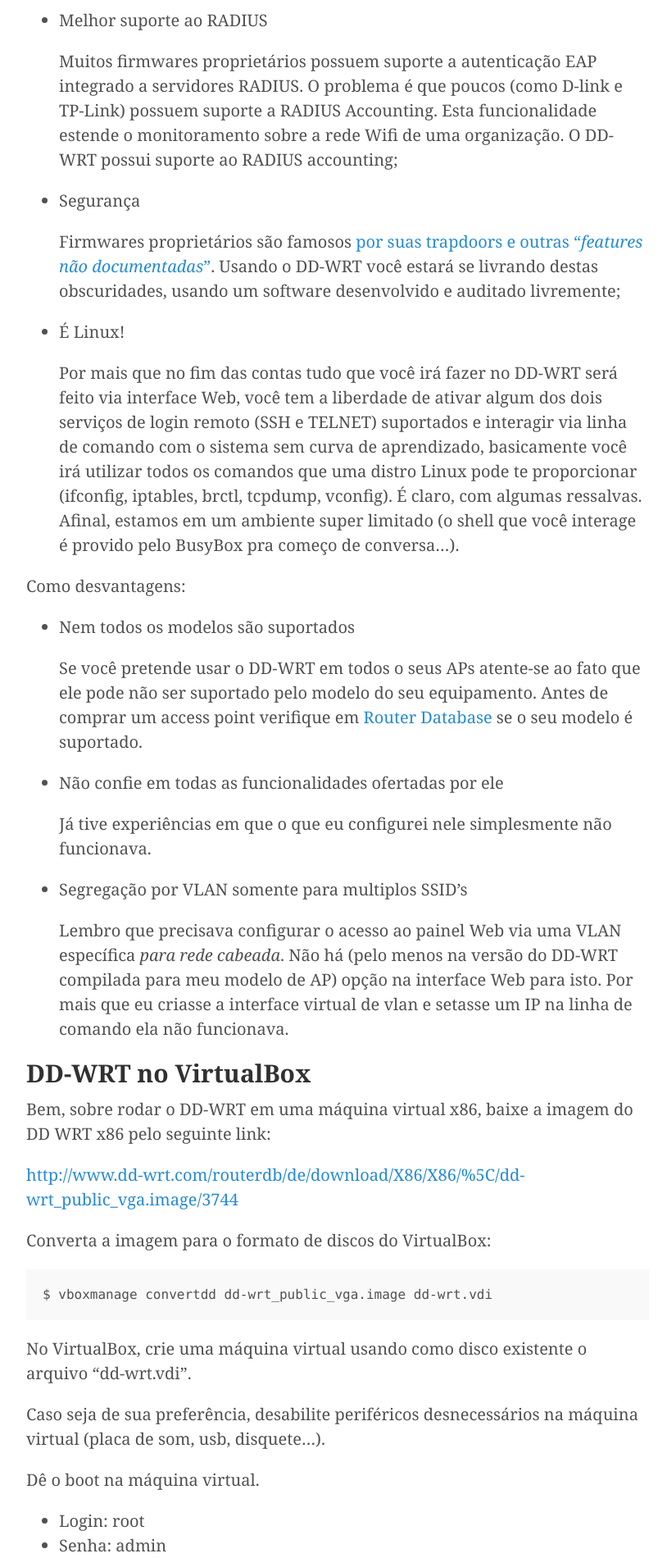
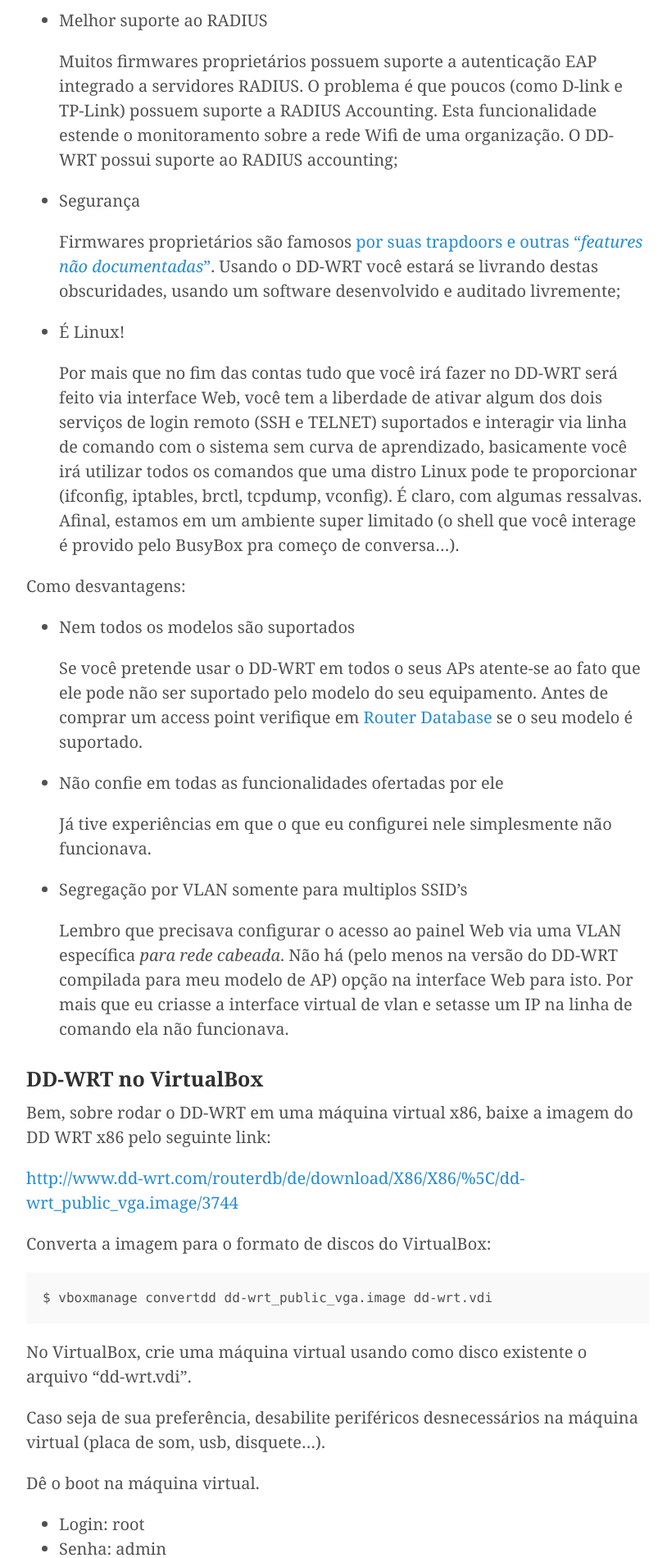
Before and after one commit to Kingm0b/jekyll-minimal-theme, a Jekyll site: the page built from _posts/2016-12-18-dd-wrt-x86.md, in a window 1280 px wide. Shown: the part 895-2795 px from the top of the page at 82% size, without its empty margins (228-1042 px from the left). Built offline with Jekyll 4.4.1, drawn with Linux system fonts in a browser that asks for light colours; grey boxes are pictures that could not be loaded.

Commit message:
Update 2016-12-18-dd-wrt-x86.md

```diff
--- a/_posts/2016-12-18-dd-wrt-x86.md
+++ b/_posts/2016-12-18-dd-wrt-x86.md
@@ -43,7 +43,9 @@
 
    Lembro que precisava configurar o acesso ao painel Web via uma VLAN específica *para rede cabeada*. Não há (pelo menos na versão do DD-WRT compilada para meu modelo de AP) opção na interface Web para isto. Por mais que eu criasse a interface virtual de vlan e setasse um IP na linha de comando ela não funcionava.
 
-## DD-WRT no VirtualBox
+
+
+### DD-WRT no VirtualBox
 
 Bem, sobre rodar o DD-WRT em uma máquina virtual x86, baixe a imagem do DD WRT x86 pelo seguinte link:
 
```
